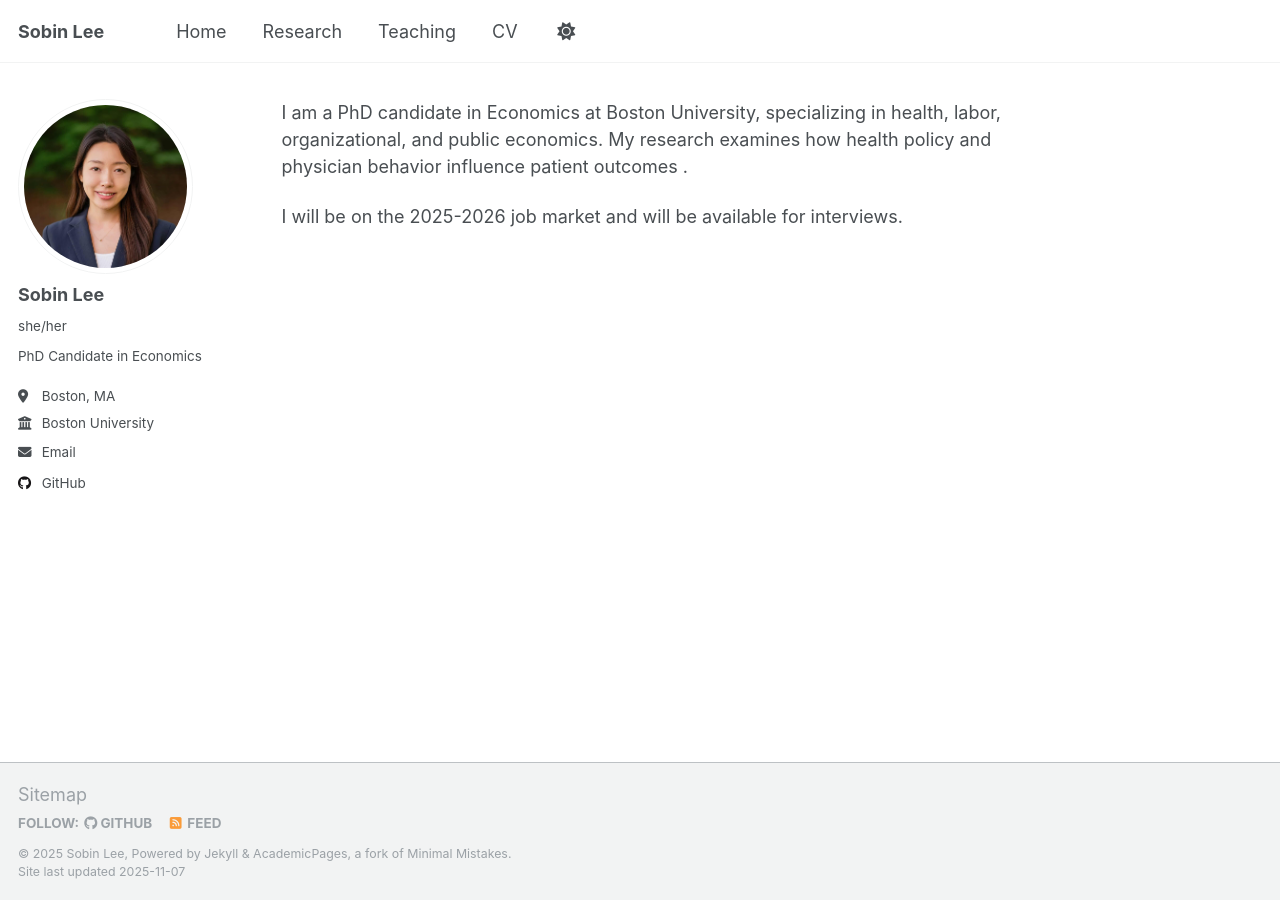
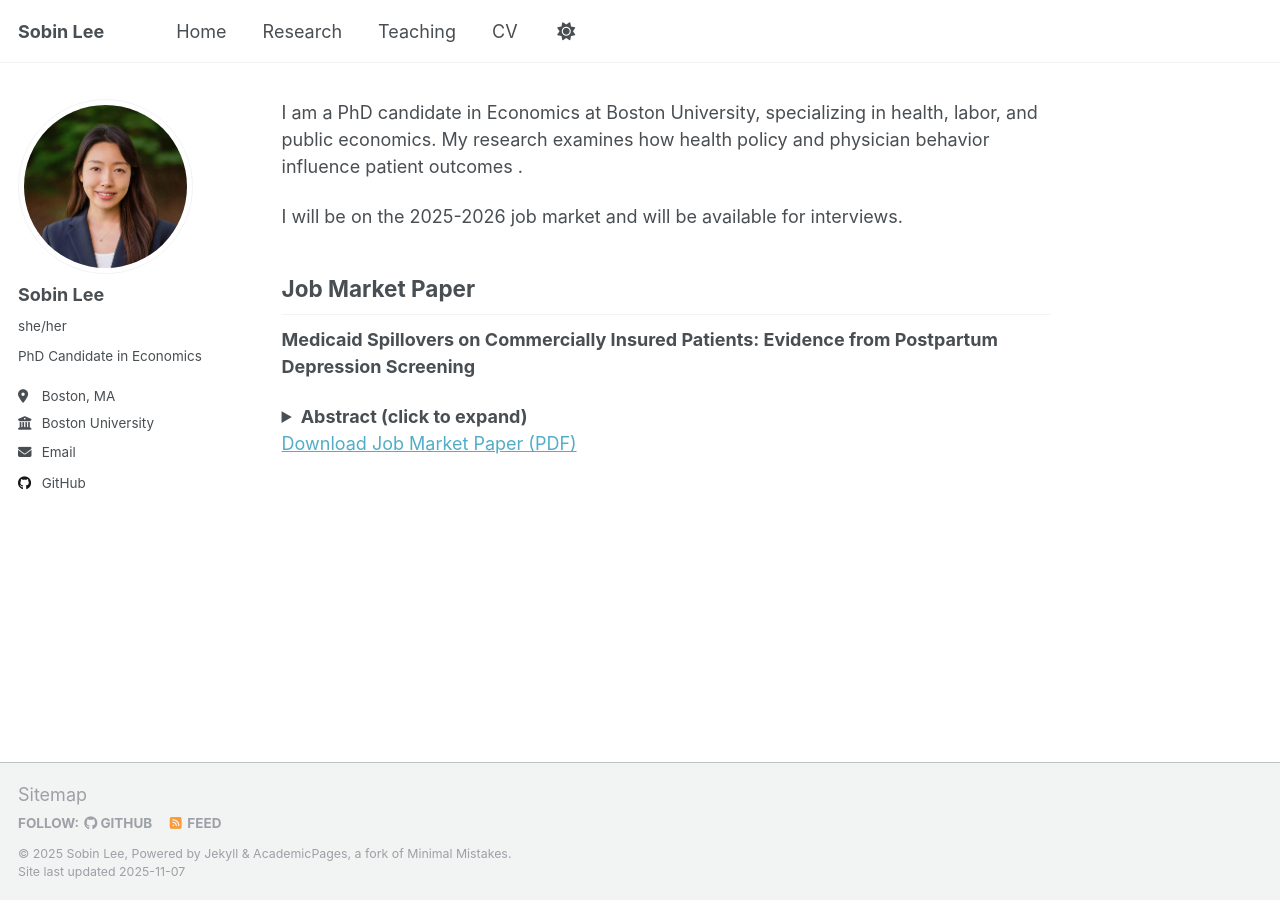
Before and after one commit to sobin-lee/sobin-lee.github.io, a Jekyll site: the page built from index.md, in a window 1280 px wide. Built offline with Jekyll 4.4.1, drawn with Linux system fonts in a browser that asks for light colours; a script that is not in the unit is left out.

Commit message:
Add JMP abstract dropdown and upload PDF

```diff
--- a/index.md
+++ b/index.md
@@ -4,6 +4,19 @@ author_profile: true
 ---
 
 
-I am a PhD candidate in Economics at Boston University, specializing in health, labor, organizational, and public economics. My research examines how health policy and physician behavior influence patient outcomes .
+I am a PhD candidate in Economics at Boston University, specializing in health, labor, and public economics. My research examines how health policy and physician behavior influence patient outcomes .
 
 I will be on the 2025-2026 job market and will be available for interviews.
+
+## Job Market Paper
+
+**Medicaid Spillovers on Commercially Insured Patients: Evidence from Postpartum Depression Screening**
+<details>
+<summary><strong>Abstract (click to expand)</strong></summary>
+
+This paper examines how targeted Medicaid reimbursement affects screening practices across payer types.
+Using linked birth records and All-Payer Claims data from 2012–2019, I find that practices with greater pre-policy Medicaid exposure increased screening more after the policy, mainly among commercially insured patients—consistent with practice-wide adoption rather than payer-specific targeting. Physician movers’ behavior indicates that about two-thirds of physicians adjust their screening toward the norms of their new practice, showing that organizational systems play a key role in shaping provider behavior.
+
+</details>
+
+[Download Job Market Paper (PDF)](/files/Lee_JMP_101725.pdf)
```
Also changed, not shown: 1 other file.
